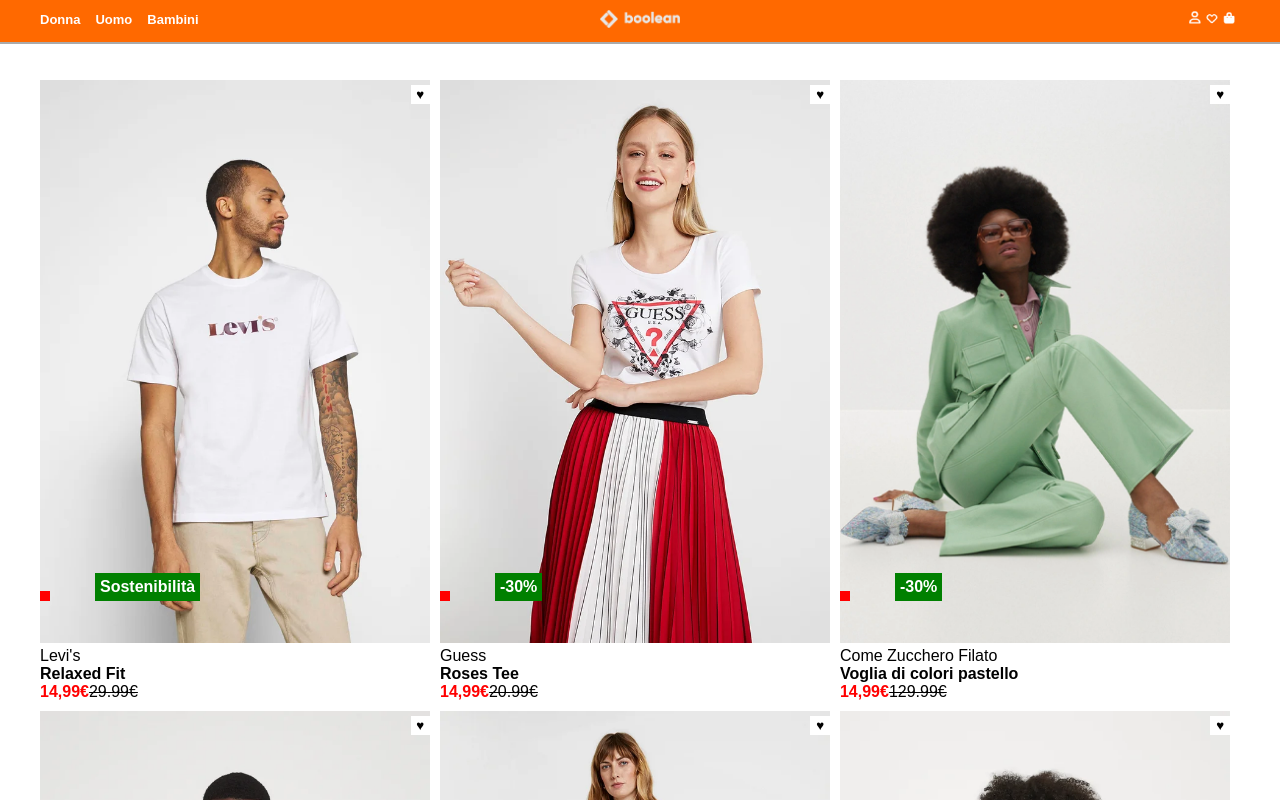
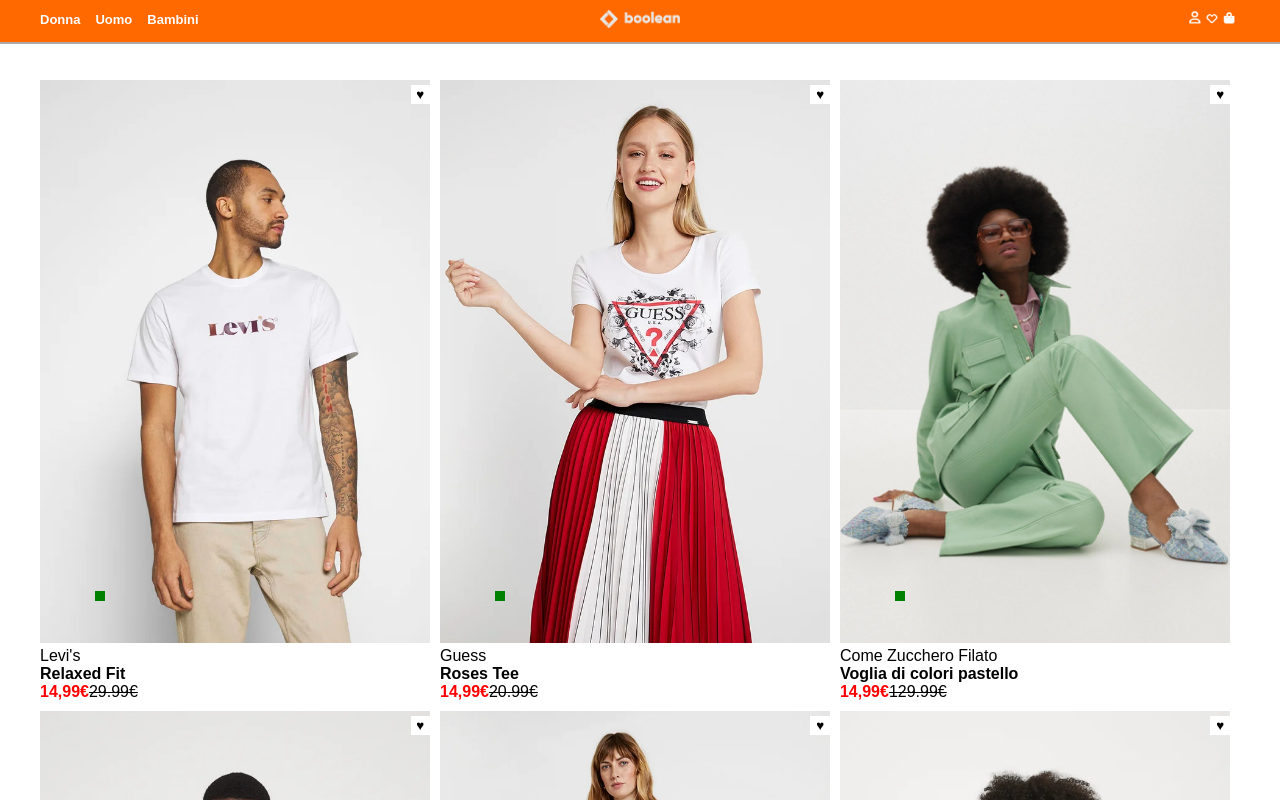
Before and after one commit to alessandro-barate/vite-boolando, a Vue app: page / in a window 1280 px wide. Shown: the top 800 px of the page. Built offline with nearby package versions, Linux system fonts and the light colour scheme.

Commit message:
[UPD] Issues with badges

```diff
--- a/src/components/CardComponent.vue
+++ b/src/components/CardComponent.vue
@@ -121,14 +121,18 @@
         &hearts;
       </button>
     </div>
-    <span class="positioned-boxes bg-red boldness">{{
-      article.badges.value
-    }}</span>
+    <span
+      v-for="(badge, index) in articles.badges"
+      class="positioned-boxes bg-red boldness"
+      >{{ articles.badge }}</span
+    >
     <span class="positioned-boxes bg-green left-position boldness">{{
-      article.badges[0].value
+      articles.badge
     }}</span>
     <div>{{ article.brand }}</div>
     <div class="item-name boldness">{{ article.name }}</div>
+
+    <!-- TODO: stampare il prezzo scontato corretto -->
     <span class="red-text boldness">14,99&euro;</span>
     <span class="text-line">{{ article.price }}&euro;</span>
   </div>
```
